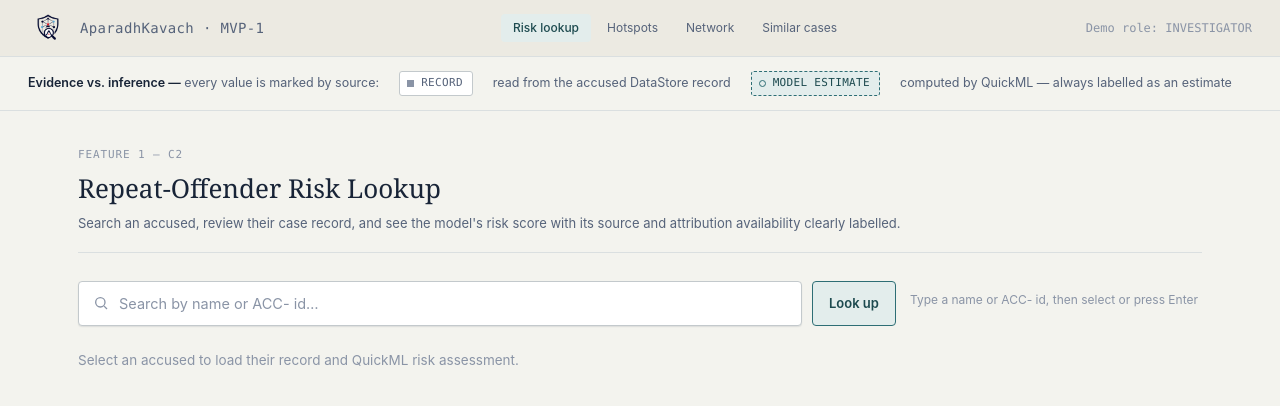
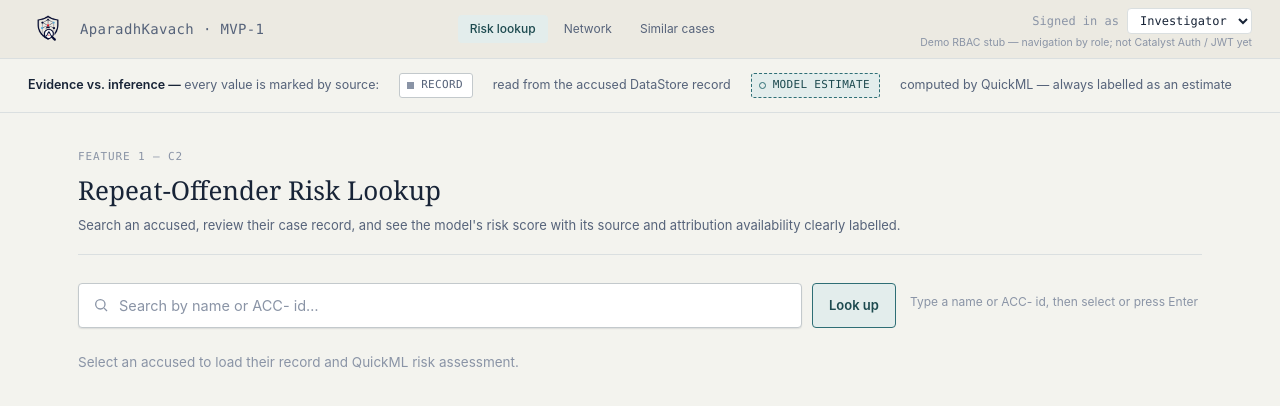
Before and after one commit to anandasarma-d/aparadhkavach-client, a React (Vite) app: page / in a window 1280 px wide. Shown: the top 406 px of the page. Built offline with nearby package versions, Linux system fonts and the light colour scheme.

Commit message:
feat(rbac): add four-role client-side access stub

```diff
--- a/src/App.tsx
+++ b/src/App.tsx
@@ -3,16 +3,35 @@ import { HotspotPage } from "./HotspotPage";
 import { NetworkPage } from "./NetworkPage";
 import { RiskLookupPage } from "./RiskLookupPage";
 import { SimilarCasesPage } from "./SimilarCasesPage";
-
-type AppView = "risk" | "hotspots" | "network" | "similar";
+import {
+  DEFAULT_ROLE,
+  DEMO_ROLES,
+  ROLE_HOME,
+  ROLE_LABELS,
+  VIEW_LABELS,
+  canSee,
+  visibleViews,
+  type AppView,
+  type DemoRole,
+} from "./rbac/demoRoleMatrix";
 
 /**
  * Minimal F1 ↔ F2 ↔ K2 ↔ similar-cases switch — not a full dashboard shell (A6/A10/A12).
+ * Demo RBAC stub (Auto/21 Approach A): a role switcher gates which tabs / cross-links
+ * are visible. Capability gating only — not auth, not data-row scoping.
  */
 export function App() {
-  const [view, setView] = useState<AppView>("risk");
+  const [role, setRole] = useState<DemoRole>(DEFAULT_ROLE);
+  const [view, setView] = useState<AppView>(ROLE_HOME[DEFAULT_ROLE]);
   const [networkEntityId, setNetworkEntityId] = useState<string | null>(null);
   const [similarFirId, setSimilarFirId] = useState<string | null>(null);
+
+  const tabs = visibleViews(role);
+
+  function changeRole(next: DemoRole) {
+    setRole(next);
+    setView(ROLE_HOME[next]);
+  }
 
   function showNetworkFor(accusedId: string) {
     setNetworkEntityId(accusedId);
@@ -36,28 +55,46 @@ export function App() {
           AparadhKavach · MVP-1
         </span>
         <nav className="flex items-center gap-1" aria-label="Primary">
-          <NavButton active={view === "risk"} onClick={() => setView("risk")}>
-            Risk lookup
-          </NavButton>
-          <NavButton active={view === "hotspots"} onClick={() => setView("hotspots")}>
-            Hotspots
-          </NavButton>
-          <NavButton active={view === "network"} onClick={() => setView("network")}>
-            Network
-          </NavButton>
-          <NavButton active={view === "similar"} onClick={() => setView("similar")}>
-            Similar cases
-          </NavButton>
+          {tabs.map((v) => (
+            <NavButton key={v} active={view === v} onClick={() => setView(v)}>
+              {VIEW_LABELS[v]}
+            </NavButton>
+          ))}
         </nav>
-        <span className="font-[family-name:var(--font-mono)] text-[var(--ink-faint)]">
-          Demo role: INVESTIGATOR
-        </span>
+        <div className="flex flex-col items-end gap-0.5">
+          <label className="flex items-center gap-2 font-[family-name:var(--font-mono)] text-[var(--ink-muted)]">
+            <span className="text-[var(--ink-faint)]">Signed in as</span>
+            <select
+              value={role}
+              onChange={(e) => changeRole(e.target.value as DemoRole)}
+              aria-label="Demo role"
+              className="rounded border border-[var(--line)] bg-[var(--surface)] px-2 py-1 text-[var(--ink)] focus-visible:outline focus-visible:outline-2 focus-visible:outline-offset-1 focus-visible:outline-[var(--accent)]"
+            >
+              {DEMO_ROLES.map((r) => (
+                <option key={r} value={r}>
+                  {ROLE_LABELS[r]}
+                </option>
+              ))}
+            </select>
+          </label>
+          <span className="text-[10.5px] text-[var(--ink-faint)]">
+            Demo RBAC stub — navigation by role; not Catalyst Auth / JWT yet
+          </span>
+        </div>
       </div>
 
-      {view === "risk" && <RiskLookupPage embedded onShowNetwork={showNetworkFor} />}
+      {view === "risk" && (
+        <RiskLookupPage
+          embedded
+          onShowNetwork={canSee(role, "network") ? showNetworkFor : undefined}
+        />
+      )}
       {view === "hotspots" && <HotspotPage />}
       {view === "network" && (
-        <NetworkPage initialEntityId={networkEntityId} onShowSimilar={showSimilarFor} />
+        <NetworkPage
+          initialEntityId={networkEntityId}
+          onShowSimilar={canSee(role, "similar") ? showSimilarFor : undefined}
+        />
       )}
       {view === "similar" && <SimilarCasesPage initialFirId={similarFirId} />}
     </div>
--- a/src/RiskLookupPage.tsx
+++ b/src/RiskLookupPage.tsx
@@ -111,12 +111,9 @@ export function RiskLookupPage({ embedded = false, onShowNetwork }: RiskLookupPa
   return (
     <div className={embedded ? "text-[var(--ink)]" : "min-h-screen bg-[var(--paper)] text-[var(--ink)]"}>
       {!embedded && (
-        <div className="flex flex-wrap items-center justify-between gap-4 border-b border-[var(--line)] bg-[var(--surface-2)] px-7 py-2.5 text-xs text-[var(--ink-muted)]">
+        <div className="border-b border-[var(--line)] bg-[var(--surface-2)] px-7 py-2.5 text-xs text-[var(--ink-muted)]">
           <span className="font-[family-name:var(--font-mono)] tracking-wide">
             AparadhKavach · Repeat-Offender Risk Lookup
-          </span>
-          <span className="font-[family-name:var(--font-mono)] text-[var(--ink-faint)]">
-            Demo role: INVESTIGATOR
           </span>
         </div>
       )}
--- /dev/null
+++ b/src/rbac/demoRoleMatrix.ts
@@ -0,0 +1,64 @@
+// Demo RBAC stub (Approach A — Auto/21).
+//
+// Single source of truth for role -> visible surfaces. This is a PoC capability
+// gate in the UI only: it changes which tabs / cross-links a role can open. It is
+// NOT authentication and NOT data-row scoping — every API/DataStore response is
+// unchanged. Real Catalyst Auth + JWT/Gateway is the designed path (Auto/21
+// Approach B), planned post-demo, and can reuse this exact map by supplying
+// `role` from the session instead of the demo switcher.
+
+export type DemoRole = "INVESTIGATOR" | "ANALYST" | "SUPERVISOR" | "POLICYMAKER";
+
+export type AppView = "risk" | "hotspots" | "network" | "similar";
+
+/** Canonical left-to-right tab order, independent of role. */
+export const NAV_ORDER: readonly AppView[] = ["risk", "hotspots", "network", "similar"];
+
+export const VIEW_LABELS: Record<AppView, string> = {
+  risk: "Risk lookup",
+  hotspots: "Hotspots",
+  network: "Network",
+  similar: "Similar cases",
+};
+
+/** Roles in the order shown in the switcher. */
+export const DEMO_ROLES: readonly DemoRole[] = [
+  "INVESTIGATOR",
+  "ANALYST",
+  "SUPERVISOR",
+  "POLICYMAKER",
+];
+
+export const ROLE_LABELS: Record<DemoRole, string> = {
+  INVESTIGATOR: "Investigator",
+  ANALYST: "Analyst",
+  SUPERVISOR: "Supervisor",
+  POLICYMAKER: "Policymaker",
+};
+
+/** Which surfaces each role may open (Auto/21 locked matrix). */
+export const ROLE_VIEWS: Record<DemoRole, readonly AppView[]> = {
+  INVESTIGATOR: ["risk", "network", "similar"],
+  ANALYST: ["hotspots", "risk"],
+  SUPERVISOR: ["risk", "hotspots", "network", "similar"],
+  POLICYMAKER: ["hotspots"],
+};
+
+/** Landing tab when a role is selected. */
+export const ROLE_HOME: Record<DemoRole, AppView> = {
+  INVESTIGATOR: "risk",
+  ANALYST: "hotspots",
+  SUPERVISOR: "risk",
+  POLICYMAKER: "hotspots",
+};
+
+export const DEFAULT_ROLE: DemoRole = "INVESTIGATOR";
+
+export function canSee(role: DemoRole, view: AppView): boolean {
+  return ROLE_VIEWS[role].includes(view);
+}
+
+/** Tabs visible to a role, in canonical order. */
+export function visibleViews(role: DemoRole): AppView[] {
+  return NAV_ORDER.filter((v) => canSee(role, v));
+}
```
